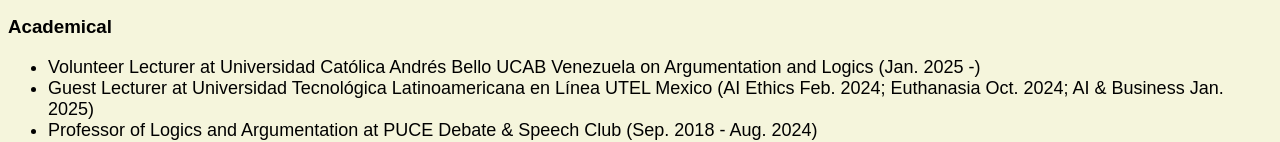
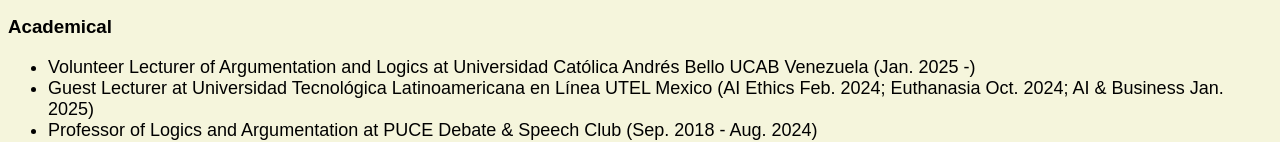
Before and after one commit to FelixAndueza/portfolio.github.io, a plain HTML site: page english.html in a window 1280 px wide. Shown: the part 354-496 px from the top of the page. Drawn offline with Linux system fonts and the light colour scheme.

Commit message:
Update english.html

```diff
--- a/english.html
+++ b/english.html
@@ -32,7 +32,7 @@
         <h2>Experience</h2>
         <h3>Academical</h3>
         <ul>
-            <li>Volunteer Lecturer at Universidad Católica Andrés Bello UCAB Venezuela on Argumentation and Logics (Jan. 2025 -)
+            <li>Volunteer Lecturer of Argumentation and Logics at Universidad Católica Andrés Bello UCAB Venezuela (Jan. 2025 -)
             <li>Guest Lecturer at Universidad Tecnológica Latinoamericana en Línea UTEL Mexico (AI Ethics Feb. 2024;
                 Euthanasia Oct. 2024; AI & Business Jan. 2025)</li>
             <li>Professor of Logics and Argumentation at PUCE Debate & Speech Club (Sep. 2018 - Aug. 2024)</li>
```
